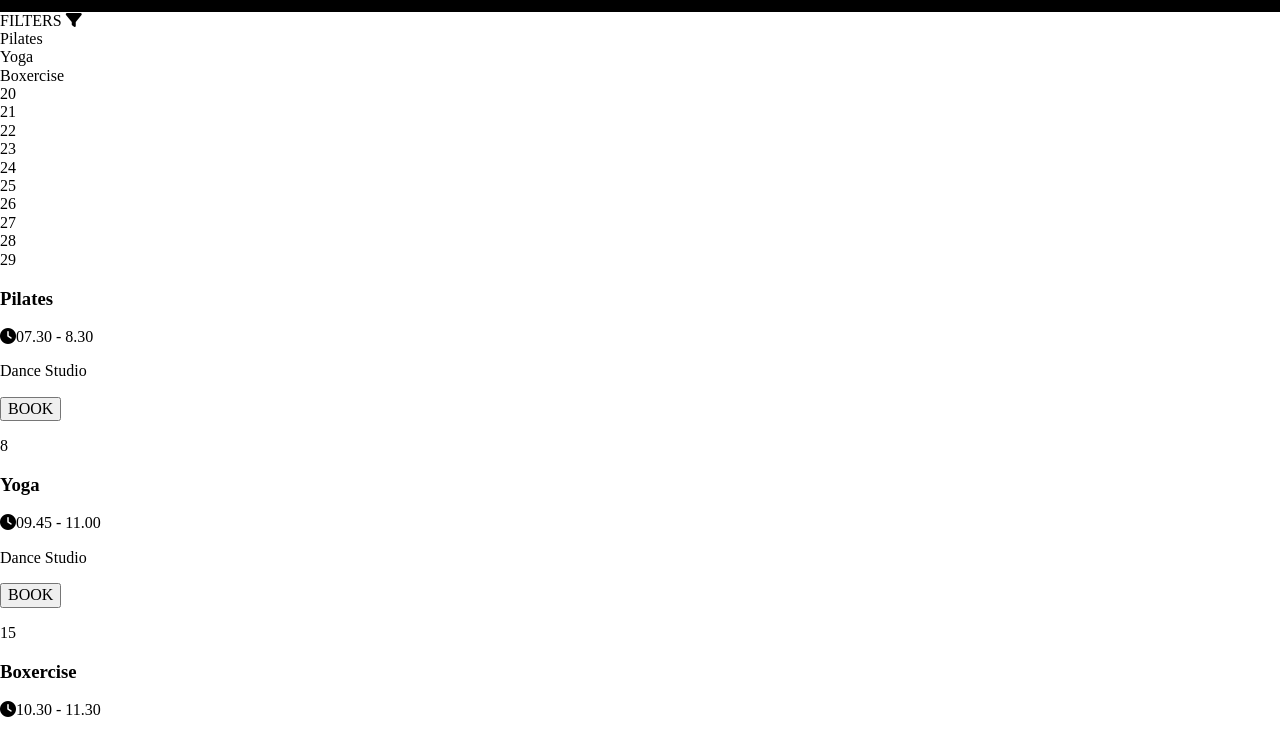
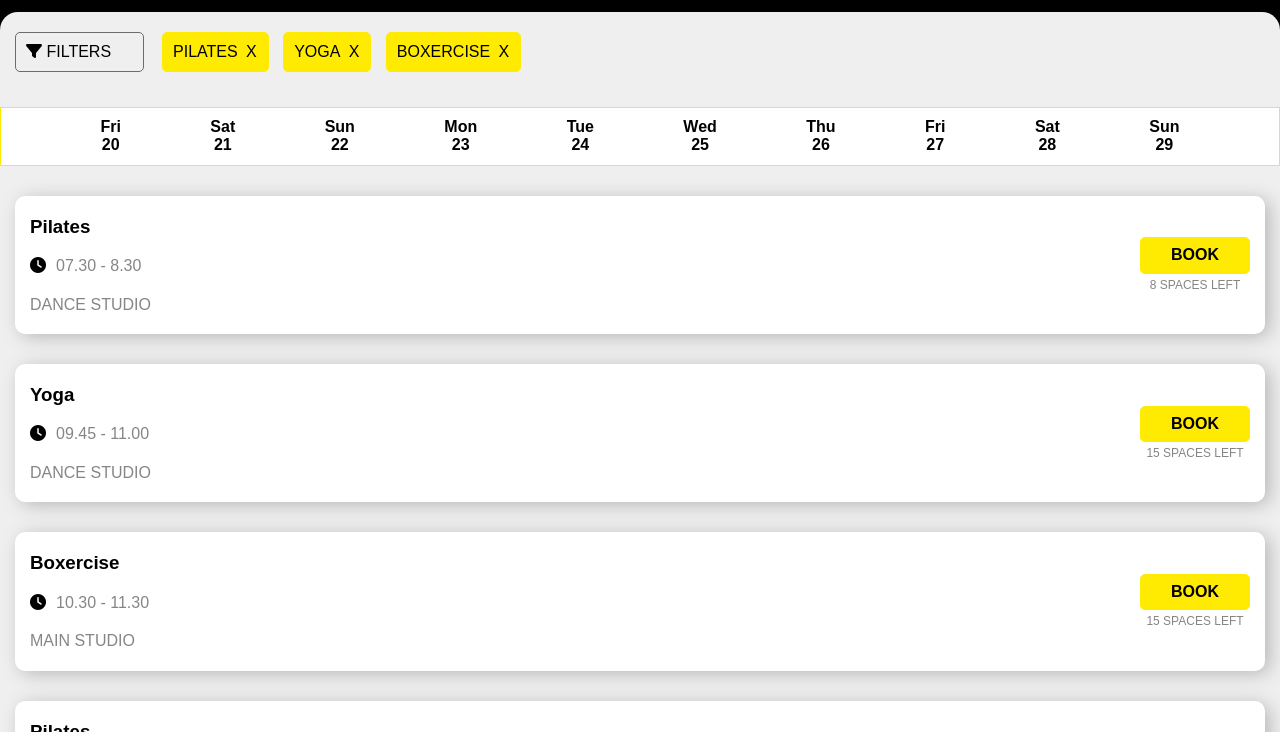
Before and after one commit to zazza96/calendarSystem, a website built with webpack: page app/src/index.html in a window 1280 px wide. Shown: the part 262-994 px from the top of the page. Built offline with nearby package versions, Linux system fonts and the light colour scheme.

Commit message:
a lot of styles added, fixed a few structural issues on HTML and js

```diff
--- a/app/src/assets/js/modules/createCalendar.js
+++ b/app/src/assets/js/modules/createCalendar.js
@@ -10,12 +10,13 @@ export default ()=>{
     for (const obj of calendar) {
         //create date section
         let thisdate = obj.date;
-        dateContainer.insertAdjacentHTML('beforeend',`<div class="date" data-date="${thisdate}"><span>${thisdate}</span></div>`);
+        let thisday = obj.day;
+        dateContainer.insertAdjacentHTML('beforeend',`<div class="date-container" data-date="${thisdate}"><span class="day">${thisday}</span><span class="date">${thisdate}</span></div>`);
         classesContainer.insertAdjacentHTML('beforeend',`<div class="thisdaysLesson lessondate-${thisdate}"></div>`);
 
         //loop through second level
         for (const lesson of obj.lessons) {
-            document.querySelector('.lessondate-'+thisdate).insertAdjacentHTML('beforeend',`<div class="class_container flex" data-name="${lesson.name}" data-id="${lesson.id}"><div class="class-details flex-left"><h3>${lesson.name}</h3><div class="class-time"><span><i class="fa fa-light fa-clock"></i></span><span class="time">${lesson.time}</span></div><p class="location">${lesson.location}</p></div><div class="flex-right"><div class="booking_btn-container"><button class="booking_btn">BOOK</button></div><div class="spaces"><p>${lesson.spaces}</p></div></div></div>`);
+            document.querySelector('.lessondate-'+thisdate).insertAdjacentHTML('beforeend',`<div class="class_container flex" data-name="${lesson.name}" data-id="${lesson.id}"><div class="class-details flex-left"><h3>${lesson.name}</h3><div class="class-time"><span><i class="fa fa-light fa-clock"></i></span><span class="time">${lesson.time}</span></div><p class="location">${lesson.location}</p></div><div class="flex-right"><div class="booking_btn-container"><button class="booking_btn">BOOK</button></div><div class="spaces"><p>${lesson.spaces} SPACES LEFT</p></div></div></div>`);
 
         }
 
--- a/app/src/assets/scss/main.scss
+++ b/app/src/assets/scss/main.scss
@@ -1,5 +1,12 @@
 // NPM package
 @import "~normalize.css";
 
+//variables
+@import "./styles/colors.scss";
+
 //styles
 @import "./styles/header.scss";
+@import "./styles/calendar-section.scss";
+@import "./styles/filters.scss";
+@import "./styles/datePicker.scss";
+@import "./styles/timetable.scss";
--- /dev/null
+++ b/app/src/assets/scss/styles/calendar-section.scss
@@ -0,0 +1,4 @@
+#calendar-section {
+    background-color: $grey;
+    border-radius: 18px;
+}
--- a/app/src/assets/scss/styles/colors.scss
+++ b/app/src/assets/scss/styles/colors.scss
@@ -1 +1,4 @@
 $yellow: #ffeb02;
+$grey: #efefef;
+$dark-grey: #6c6c6c;
+$timetable-grey: #858585;
--- /dev/null
+++ b/app/src/assets/scss/styles/datePicker.scss
@@ -0,0 +1,15 @@
+#date-selection {
+    display: flex;
+    border: 1px solid $yellow;
+    background-color: white;
+    justify-content: space-evenly;
+    padding: 5px 15px;
+    .date-container {
+        padding: 5px;
+        font-weight: bold;
+        text-align: center;
+        span {
+            display: block;
+        }
+    }
+}
--- /dev/null
+++ b/app/src/assets/scss/styles/filters.scss
@@ -0,0 +1,35 @@
+div#filter-section {
+    padding: 20px 15px;
+    display: flex;
+    div#filter-btn {
+        border: 1px solid $dark-grey;
+        border-radius: 5px;
+        padding: 10px;
+        width: 100%;
+    }
+}
+#filters {
+    margin-left: 40px;
+    .filter {
+        background-color: $yellow;
+        border: 1px solid $yellow;
+        border-radius: 5px;
+        padding: 10px;
+        padding-right: 30px;
+        margin-right: 10px;
+        margin-bottom: 15px;
+        display: inline-block;
+        text-transform: uppercase;
+        position: relative;
+        cursor: pointer;
+
+        &:last-child {
+            margin-right: 0;
+        }
+        &.active:after {
+            content: "X";
+            position: absolute;
+            right: 11px;
+        }
+    }
+}
--- a/app/src/assets/scss/styles/header.scss
+++ b/app/src/assets/scss/styles/header.scss
@@ -1,24 +1,27 @@
-@import "./colors.scss";
-
+@mixin  circle {
+    width: 50px;
+    height: 50px;
+    border-radius: 50%;
+}
+body {
+    background-color: black;
+    font-family: "Poppins",sans-serif;
+}
 header {
     background-color: black;
     color: $yellow;
     padding: 10px 15px;
     div#profileImage {
-        position: relative;
-        width: 50px;
-        height: 50px;
+        @include circle;
         float: left;
         .profileImageCircle {
-            width: 50px;
-            height: 50px;
-            border-radius: 50%;
-            display: flex;
-            justify-content: center;
-            align-items: center;
-            background-color: green;
-            color: white;
+            @include circle;
         }
+        img.profile-image {
+            @include circle;
+        }
+
+
     }
 
     div#logo {
--- /dev/null
+++ b/app/src/assets/scss/styles/timetable.scss
@@ -0,0 +1,48 @@
+#classes-section {
+    padding: 30px 15px;
+    .class_container {
+        background-color: white;
+        border-radius: 10px;
+        box-shadow: 5px 3px 19px -1px rgb(0 0 0 / 25%);
+        margin-bottom: 30px;
+        padding: 20px 15px;
+        display: flex;
+        justify-content: space-between;
+    }
+    .class-time {
+        margin: 20px 0;
+        .time {
+            margin-left: 10px;
+            color: $timetable-grey;
+        }
+    }
+    h3 {
+        margin: 0;
+    }
+    .location {
+        margin: 0;
+        text-transform: uppercase;
+        color: $timetable-grey;
+
+    }
+    .flex-right {
+        align-self: center;
+    }
+    .spaces {
+        text-align: center;
+        p {
+            margin: 0;
+            font-size: 12px;
+            color: $timetable-grey;
+        }
+    }
+    .booking_btn {
+        background-color: $yellow;
+        border-color: $yellow;
+        border: 1px solid $yellow;
+        padding: 8px 30px;
+        font-weight: bold;
+        border-radius: 5px;
+        margin-bottom: 5px;
+    }
+}
--- a/app/src/index.html
+++ b/app/src/index.html
@@ -11,18 +11,18 @@
 <body>
     <header>
         <div id="page-header">
-            <div id="profileImage"><div class="profileImageCircle"><i class="fa fa-light fa-user"></i></div></div>
+            <div id="profileImage"><div class="profileImageCircle"><img class="profile-image" src="https://media.istockphoto.com/photos/headshot-portrait-of-smiling-male-employee-in-office-picture-id1309328823?s=612x612" alt="profile image"></div></div>
             <div id="logo"><img src="https://www.fitnesstime.com.sa/assets/images/logo.svg" alt="Fitness Time Logo"></div>
         </div>
         <div id="page-title"><h1>BOOK A CLASS</h1></div>
     </header>
     <section id="calendar-section">
         <div id="filter-section">
-            <div id="fitler-btn"><span>FILTERS <i class="fa fa-light fa-filter"></i></span></div>
-            <div id="fitlers">
+            <div class="btnContainer"><div id="filter-btn"><span><i class="fa fa-light fa-filter"></i> FILTERS</span></div></div>
+            <div id="filters">
                 <div class="filter pilates active"><span>Pilates</span></div>
-                <div class="filter yoga active">Yoga</div>
-                <div class="filter boxercise active">Boxercise</div>
+                <div class="filter yoga active"><span>Yoga</span></div>
+                <div class="filter boxercise active"><span>Boxercise</span></div>
             </div>
         </div>
         <div id="date-selection"></div>
```
